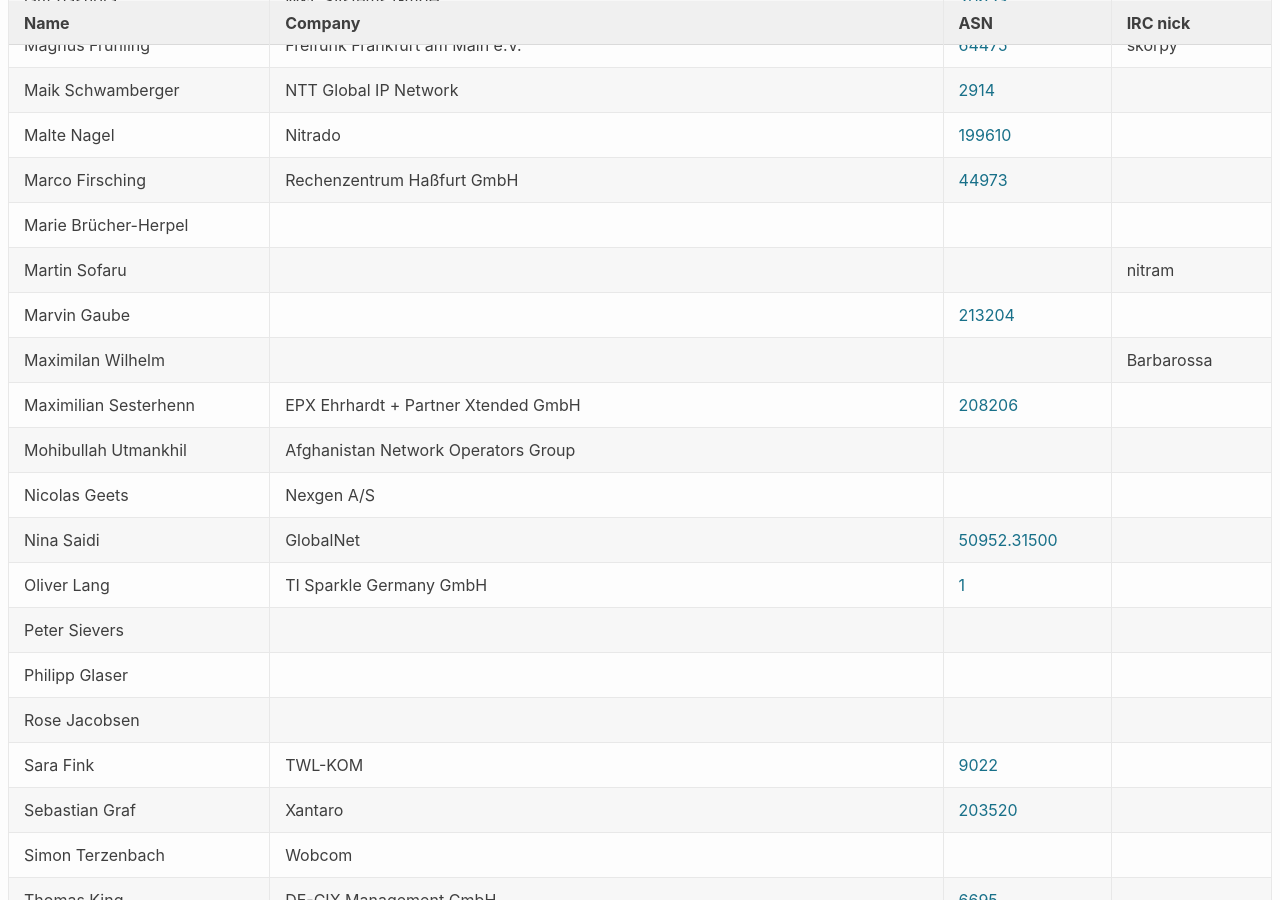
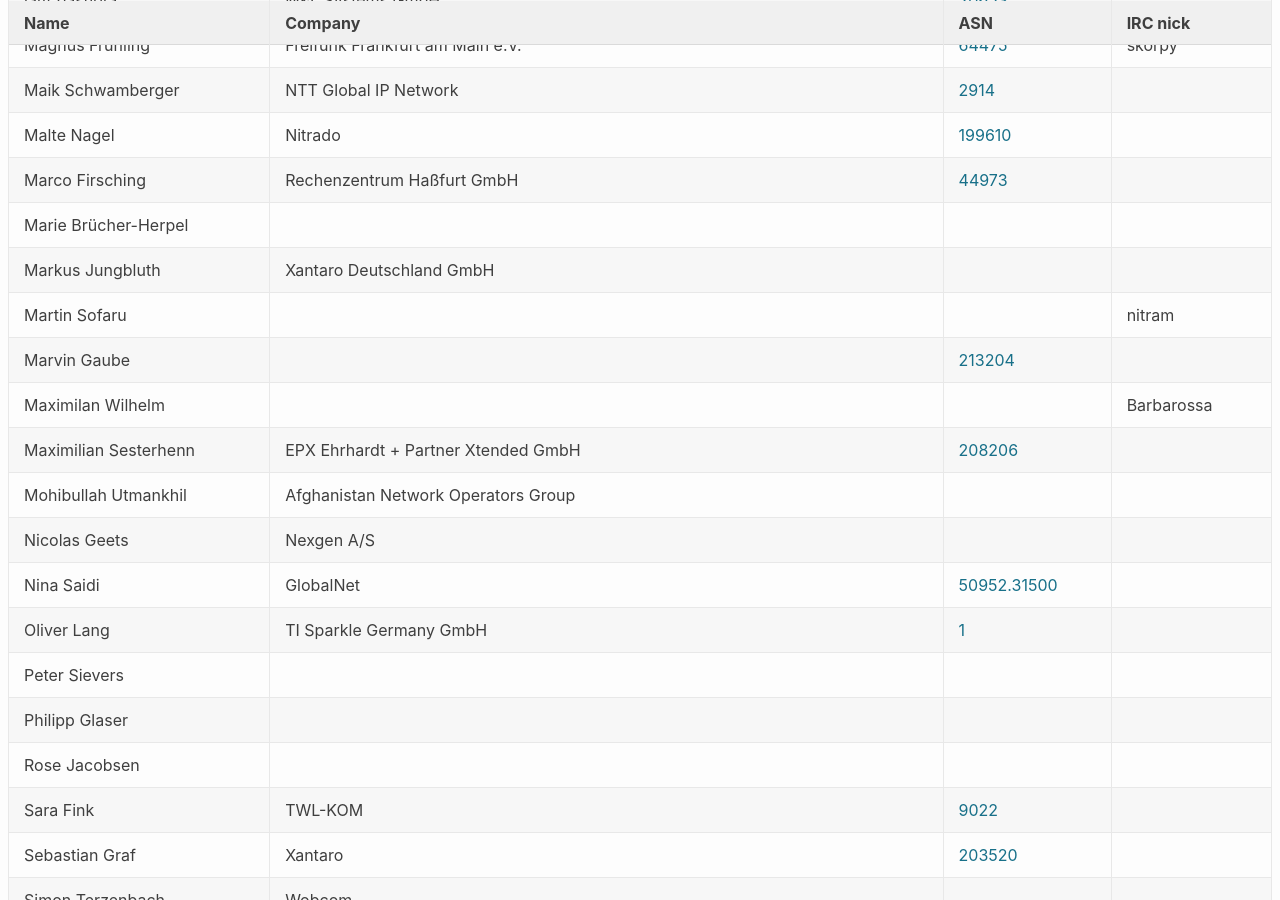
Before and after one commit to denog/pretix-attendeelist, a Jekyll site: the page built from denogmeetup24-01/index.markdown, in a window 1280 px wide and 900 px high, scrolled down 841 px. Built offline with Jekyll 4.4.1, drawn with Linux system fonts in a browser that asks for light colours.

Commit message:
Latest data: Tue Jan 23 08:10:59 UTC 2024

```diff
--- a/_data/attendees_denogmeetup24-01.json
+++ b/_data/attendees_denogmeetup24-01.json
@@ -138,6 +138,12 @@
     "asn": null
   },
   {
+    "name": "Markus Jungbluth",
+    "company": "Xantaro Deutschland GmbH",
+    "irc": null,
+    "asn": null
+  },
+  {
     "name": "Martin Sofaru",
     "company": null,
     "irc": "nitram",
```
